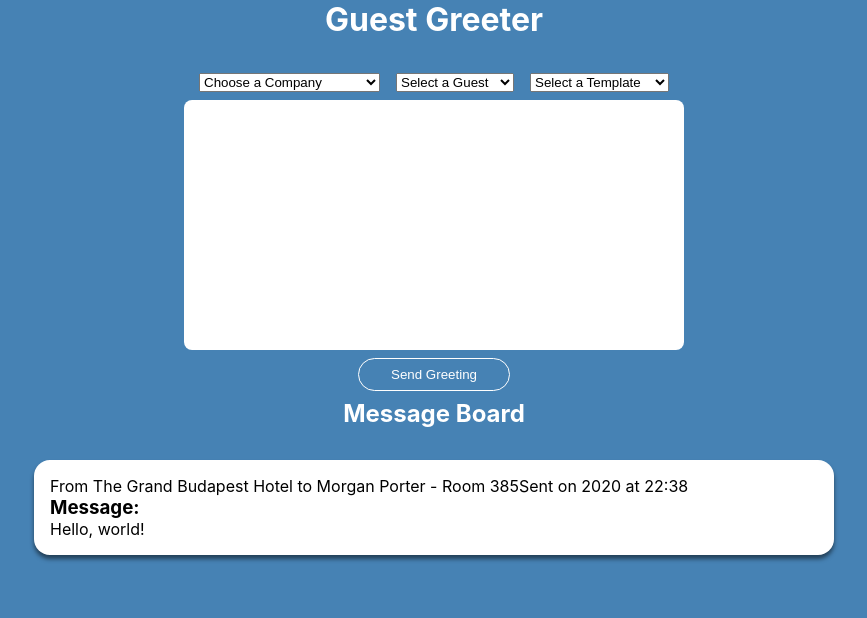
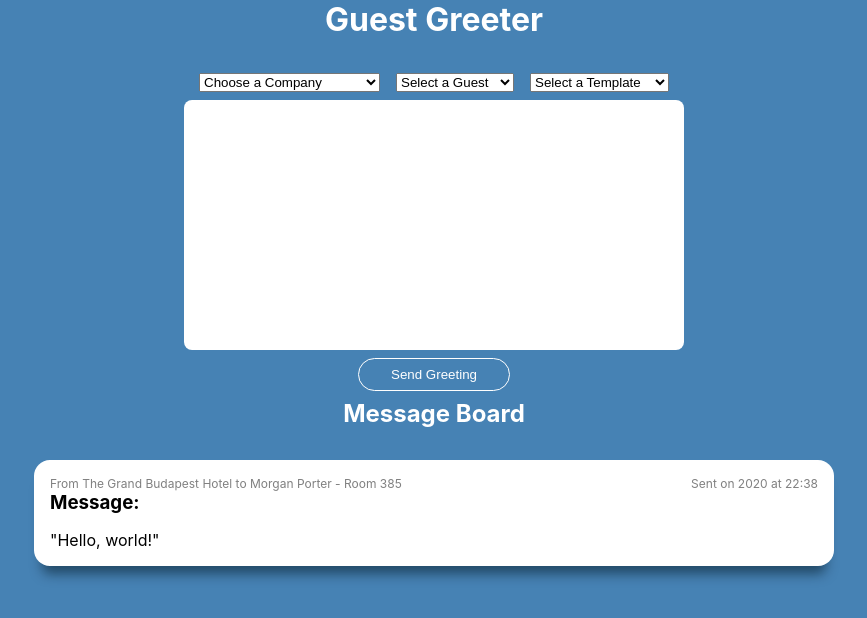
Before and after one commit to luketpena/guest-greeter, a React (Create React App) app: page / in a window 1280 px wide. Shown: the top 618 px of the page, without its empty margins (206-1073 px from the left). Built offline with nearby package versions, Linux system fonts and the light colour scheme.

Commit message:
Styled messages

```diff
--- a/src/Components/App/App.css
+++ b/src/Components/App/App.css
@@ -5,4 +5,5 @@
   box-sizing: border-box;
   margin: 0;
   padding: 0;
+  outline: none;
 }
--- a/src/Components/MessageItem/MessageItem.js
+++ b/src/Components/MessageItem/MessageItem.js
@@ -6,14 +6,21 @@ import Companies from '../../Data/Companies';
 
 const Container = styled.div`
   background-color: white;
-  box-shadow: 0 4px 4px 0 rgba(0,0,0,.5);
+  box-shadow: 0 16px 12px -8px rgba(0,20,30,.5);
   padding: 16px;
   border-radius: 16px;
+  h3 {
+    margin-bottom: 16px;
+  }
+  margin: 16px auto;
 `;
 
 const Header = styled.div`
   display: flex;
   flex-wrap: wrap;
+  justify-content: space-between;
+  font-size: .75em;
+  color: gray;
 `;
 
 export default function MessageItem(props) {
@@ -30,7 +37,7 @@ export default function MessageItem(props) {
         <p>Sent on {date.getFullYear()} at {date.getHours()}:{date.getMinutes()}</p>
       </Header>
       <h3>Message:</h3>
-      <p>{message}</p>
+      <p>"{message}"</p>
     </Container>
   )
 }
--- a/src/Data/Templates.json
+++ b/src/Data/Templates.json
@@ -12,6 +12,6 @@
   {
     "id": 3,
     "name": "Confirm times",
-    "text": "{{firstName}}, your reservation in room {{roomNumber}} at {{company}} has been confirm for {{startTimestamp}} to {{endTimestamp}}."
+    "text": "{{firstName}}, your reservation in room {{roomNumber}} at {{company}} has been confirmed for {{startTimestamp}} to {{endTimestamp}}."
   }
 ]
```
